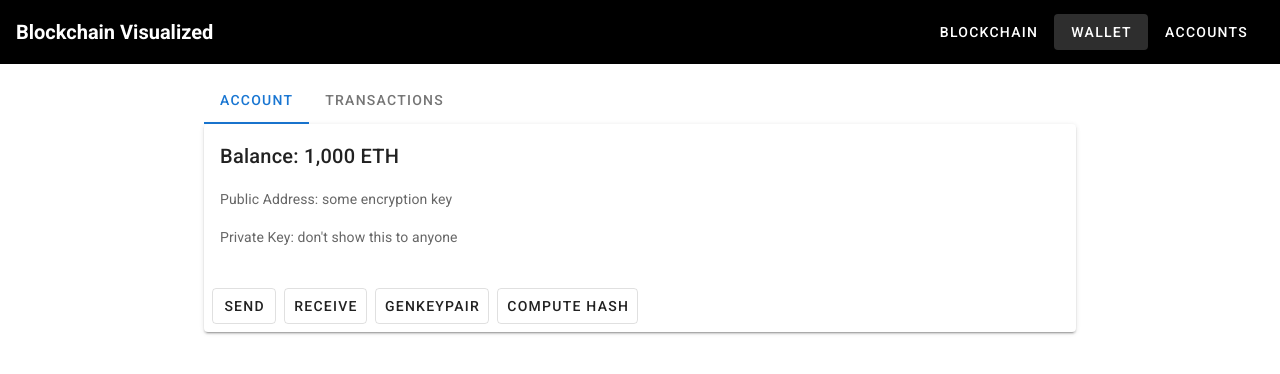
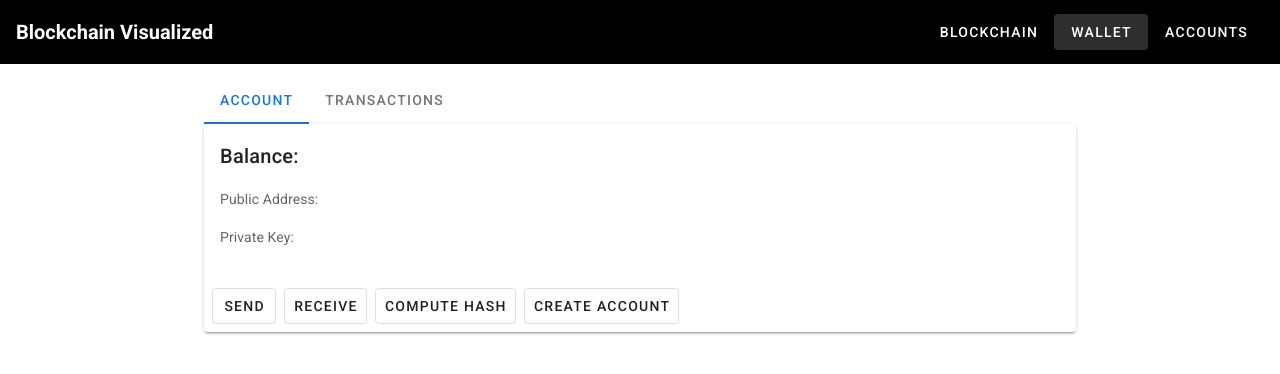
Before and after one commit to gerry004/Blockchain-Visualized-UI, a Vue app: page /account in a window 1280 px wide. Shown: the top 374 px of the page. Built offline with nearby package versions, Linux system fonts and the light colour scheme; no server answers.

Commit message:
Create Account

```diff
--- a/src/main.js
+++ b/src/main.js
@@ -3,6 +3,8 @@ import App from './App.vue'
 import router from './router'
 import vuetify from './plugins/vuetify'
 import store from './store'
+
+store.dispatch('home/createAccount')
 
 new Vue({
     router,
--- a/src/store/modules/home.js
+++ b/src/store/modules/home.js
@@ -3,35 +3,40 @@ import { api } from '@/api'
 const namespaced = true;
 
 const state = {
-  data: {}
+  data: {},
+  account: {
+    balance: null,
+    public: null,
+    private: null
+  }
 };
 
 const getters = {
-  data: state => state.data
+  data: state => state.data,
+  account: state => state.account
 };
 
 const actions = {
+  async createAccount({ commit }) {
+    await api.post('/crypto/create-account', {passphrase: 'passphrase'})
+      .then((response) => {
+        commit('setAccount', response.data)
+      })
+  },
   async computeHash({ commit }) {
-    console.log('computeHash route')
     await api.post('/crypto/hash', { data: 'string data' })
       .then((response) => {
-        console.log(response, response.data)
         commit('setData', response.data)
       })
   },
-  async generateKeyPair({ commit }) {
-    console.log('generateKeyPair route')
-    await api.get('/crypto/generate-key-pair')
-    .then((response) => {
-      console.log(response, response.data)
-      commit('setData', response.data)
-    })
-  }
 };
 
 const mutations = {
   setData(state, data) {
     state.data = data
+  },
+  setAccount(state, data) {
+    state.account = data
   }
 };
 
--- a/src/views/wallet/Account.vue
+++ b/src/views/wallet/Account.vue
@@ -1,16 +1,16 @@
 <template>
   <wallet-layout>
     <v-card>
-      <v-card-title>Balance: 1,000 ETH</v-card-title>
+      <v-card-title>Balance: {{ account.balance }}</v-card-title>
       <v-card-text>
-        <p>Public Address: some encryption key</p>
-        <p>Private Key: don't show this to anyone</p>
+        <p>Public Address: {{ account.public }}</p>
+        <p>Private Key: {{ account.private }}</p>
       </v-card-text>
       <v-card-actions>
         <v-btn text outlined>Send</v-btn>
         <v-btn text outlined>Receive</v-btn>
-        <v-btn @click="generateKeyPair()" text outlined>GenKeyPair</v-btn>
         <v-btn @click="computeHash()" text outlined>Compute Hash</v-btn>
+        <v-btn @click="createAccount()" text outlined>create account</v-btn>
       </v-card-actions>
     </v-card>
   </wallet-layout>
@@ -18,31 +18,20 @@
 
 <script>
 import WalletLayout from "@/components/WalletLayout.vue"
-import { mapActions } from "vuex"
+import { mapActions, mapGetters } from "vuex"
 
 export default {
   name: 'Account',
   components: { WalletLayout },
-  data: () => ({
-    blocks: [
-      {
-        previous: "hash of block 1",
-        data: 'data',
-        next: 'hash of block 2',
-        color: 'error'
-      },
-      {
-        previous: "0000000000",
-        data: 'data',
-        next: 'hash of block 1',
-        color: 'success'
-      },
-    ]
-  }),
+  computed: {
+    ...mapGetters({
+      account: 'home/account'
+    })
+  },
   methods: {
     ...mapActions({
-      computeHash: 'home/computeHash',
-      generateKeyPair: 'home/generateKeyPair'
+      createAccount: 'home/createAccount',
+      computeHash: 'home/computeHash'
     })
   }
 }
```
